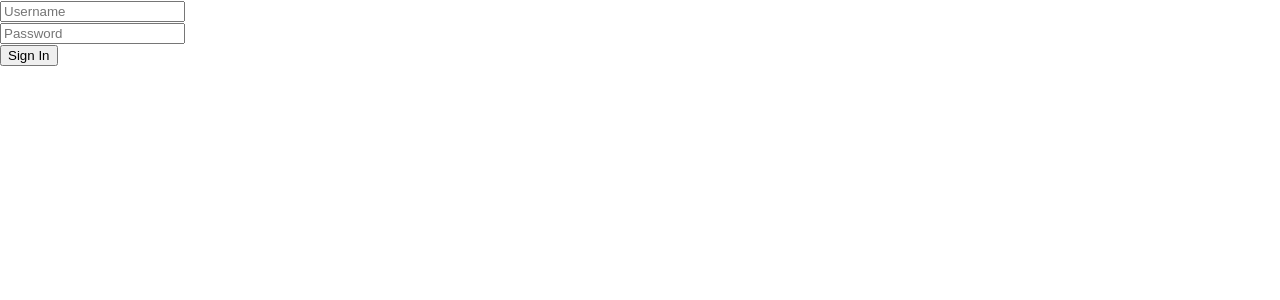
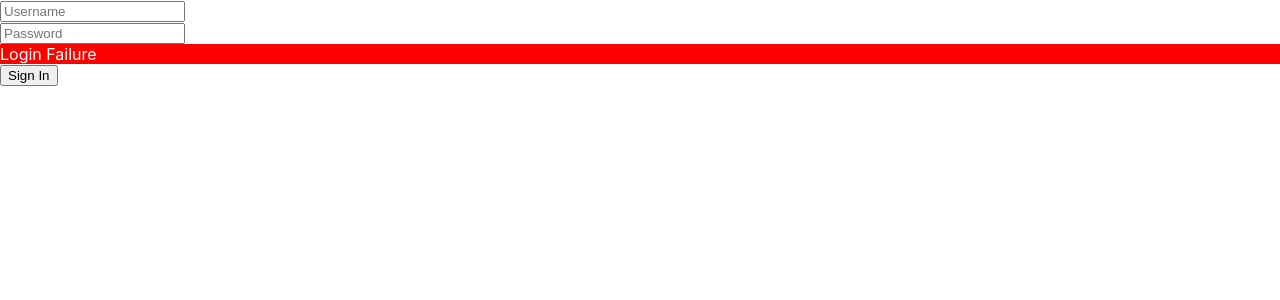
Before and after one commit to phapdinh/manheimlogin, a React (Create React App) app: page /#/login in a window 1280 px wide. Both pictures are taken after a click on the button "Sign In". Shown: the top 300 px of the page. Built offline with nearby package versions, Linux system fonts and the light colour scheme.

Commit message:
add login failure message

```diff
--- a/src/App.js
+++ b/src/App.js
@@ -7,22 +7,24 @@ import Login from './components/Login';
 import './App.css';
 
 class App extends React.Component {
-  state = { loggedin: false, username: 'test', password: 'test' }
+  state = { loggedin: false, username: 'test', password: 'test', errorLogin: false }
 
   handleSubmit = (username, password) => {
     if(username === this.state.username && password === this.state.password) {
       this.setState({ loggedin: true });
       window.location.hash = '/welcome';
+    } else {
+      this.setState({ errorLogin: true });
     }
   }
 
   render() {
-    const { loggedin } = this.state;
+    const { loggedin, errorLogin } = this.state;
 
     return (
       <HashRouter>
         <Switch>
-          <Route exact path="/login" render={routerProps => <Login {...routerProps} onSubmit={this.handleSubmit} />}/>
+          <Route exact path="/login" render={routerProps => <Login {...routerProps} onSubmit={this.handleSubmit} errorLogin={errorLogin}/>}/>
           <LockedRoute
             loggedin={loggedin}
             exact
--- a/src/components/Login/Login.css
+++ b/src/components/Login/Login.css
@@ -0,0 +1,4 @@
+.alert_error {
+    background-color: red;
+    color: white;
+}
--- a/src/components/Login/index.js
+++ b/src/components/Login/index.js
@@ -5,22 +5,23 @@ import './Login.css';
 class Login extends React.Component {
     state = { username: '', password: '' }
 
-    handleUserName = (event, input) => {
+    handleUserName = (event) => {
         this.setState({ username: event.target.value });
     }
 
-    handlePassword = (event, input) => {
+    handlePassword = (event) => {
         this.setState({ password: event.target.value });
     }
 
     render() {
-        const { onSubmit } = this.props;
+        const { onSubmit, errorLogin } = this.props;
 
         return <form>
             <input type="text" value={this.state.username} placeholder="Username" onChange={this.handleUserName} />
             <br />
             <input type="password" value={this.state.password} placeholder="Password" onChange={this.handlePassword} />
             <br />
+            {errorLogin && <div className="alert_error">Login Failure</div>}
             <button type="button" onClick={() => onSubmit(this.state.username, this.state.password)}>Sign In</button>
         </form>
     }
```
